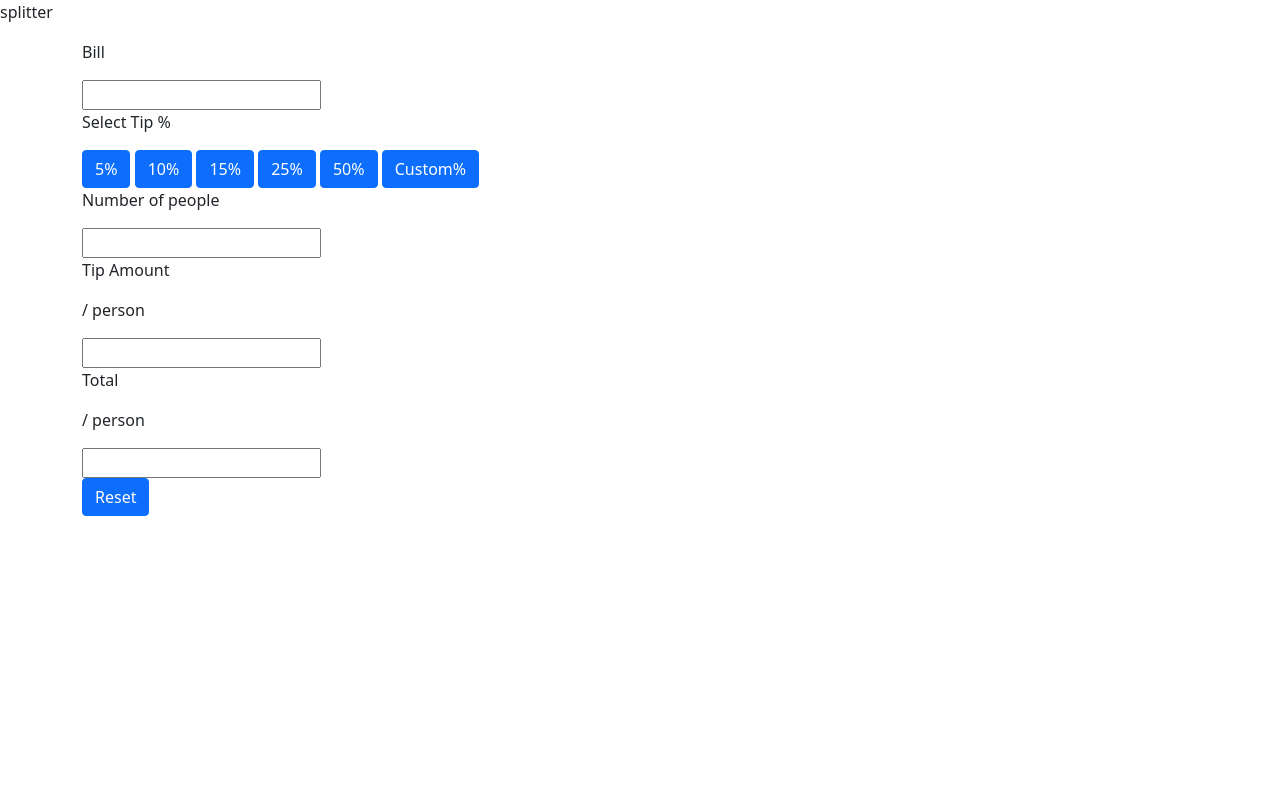
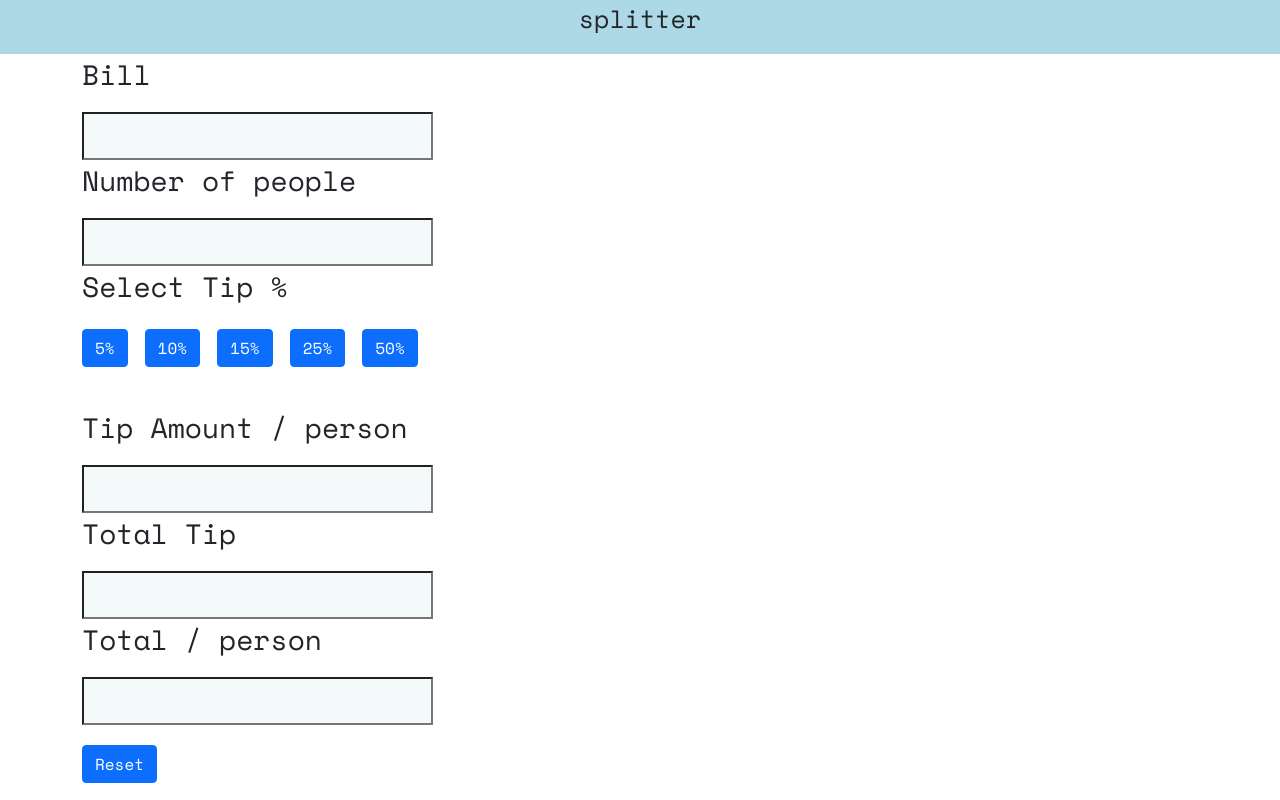
Before and after one commit to michaelsatumba/tip-calculator-app-main, a plain HTML site: page index.html in a window 1280 px wide. Drawn offline with nearby package versions, Linux system fonts and the light colour scheme.

Commit message:
flex - totalTip

```diff
--- a/index.html
+++ b/index.html
@@ -9,7 +9,10 @@
   <link rel="icon" type="image/png" sizes="32x32" href="./images/favicon-32x32.png">
   <link href="https://cdn.jsdelivr.net/npm/bootstrap@5.1.3/dist/css/bootstrap.min.css" rel="stylesheet"
     integrity="sha384-1BmE4kWBq78iYhFldvKuhfTAU6auU8tT94WrHftjDbrCEXSU1oBoqyl2QvZ6jIW3" crossorigin="anonymous">
-  <title>Frontend Mentor | Tip calculator app</title>
+  <link rel="stylesheet" href="styles.css">
+  <link rel="stylesheet" href="https://fonts.googleapis.com/css?family=Space+Mono">
+
+  <title>Tip calculator app</title>
 
 
   <script defer src="script.js"></script>
@@ -17,7 +20,10 @@
 
 <body>
 
-  <p>splitter</p>
+  <div class="title">
+    <p>splitter</p>
+  </div>
+
 
   <div class="container">
 
@@ -26,6 +32,11 @@
       <div>
         <p>Bill</p>
         <input id='bill' type="number" />
+      </div>
+
+      <div>
+        <p>Number of people</p>
+        <input id='people' type="number" />
       </div>
 
 
@@ -47,33 +58,31 @@
         <button class="btn btn-primary" onClick="fifty()">
           50%
         </button>
-        <button class="btn btn-primary" onClick="custom()">
-          Custom%
-        </button>
+
       </div>
 
-      <div>
-        <p>Number of people</p>
-        <input id='people' type="number" />
-      </div>
+
     </div>
 
 
     <div class="right">
 
       <div>
-        <p>Tip Amount</p>
-        <p>/ person</p>
+        <p>Tip Amount / person</p>
         <input id='tip' type="number" />
       </div>
 
       <div>
-        <p>Total</p>
-        <p>/ person</p>
+        <p>Total Tip</p>
+        <input id='totalTip' type="number" />
+      </div>
+
+      <div>
+        <p>Total / person</p>
         <input id='total' type="number" />
       </div>
 
-      <button class="btn btn-primary" onClick="window.location.reload()">
+      <button class="btn btn-primary reset" onClick="window.location.reload()">
         Reset
       </button>
     </div>
--- a/script.js
+++ b/script.js
@@ -4,9 +4,11 @@ function five() {
 	let x = document.getElementById('bill').value;
 	// alert(x);
 	result = x * 0.05;
+
 	let numberOfPeople = document.getElementById('people').value;
 	secondResult = result / numberOfPeople;
 	sum = x / numberOfPeople;
+	document.getElementById('totalTip').value = result;
 	document.getElementById('tip').value = secondResult;
 	document.getElementById('total').value = sum;
 }
@@ -18,6 +20,7 @@ function ten() {
 	let numberOfPeople = document.getElementById('people').value;
 	secondResult = result / numberOfPeople;
 	sum = x / numberOfPeople;
+	document.getElementById('totalTip').value = result;
 	document.getElementById('tip').value = secondResult;
 	document.getElementById('total').value = sum;
 }
@@ -29,6 +32,7 @@ function fifteen() {
 	let numberOfPeople = document.getElementById('people').value;
 	secondResult = result / numberOfPeople;
 	sum = x / numberOfPeople;
+	document.getElementById('totalTip').value = result;
 	document.getElementById('tip').value = secondResult;
 	document.getElementById('total').value = sum;
 }
@@ -40,6 +44,7 @@ function twentyFive() {
 	let numberOfPeople = document.getElementById('people').value;
 	secondResult = result / numberOfPeople;
 	sum = x / numberOfPeople;
+	document.getElementById('totalTip').value = result;
 	document.getElementById('tip').value = secondResult;
 	document.getElementById('total').value = sum;
 }
@@ -51,6 +56,7 @@ function fifty() {
 	let numberOfPeople = document.getElementById('people').value;
 	secondResult = result / numberOfPeople;
 	sum = x / numberOfPeople;
+	document.getElementById('totalTip').value = result;
 	document.getElementById('tip').value = secondResult;
 	document.getElementById('total').value = sum;
 }
--- /dev/null
+++ b/styles.css
@@ -0,0 +1,50 @@
+.container {
+	background-color: hsl(0, 0%, 100%);
+	/* background-color: red; */
+	font-family: Space Mono;
+	font-size: 28px;
+	display: flex;
+	flex-direction: column;
+}
+
+.title {
+	display: flex;
+	flex-direction: row;
+	justify-content: center;
+	background-color: lightblue;
+	font-family: Space Mono;
+	font-size: 25px;
+}
+
+#bill {
+	background-color: hsl(189, 41%, 97%);
+}
+
+#people {
+	background-color: hsl(189, 41%, 97%);
+}
+
+#tip {
+	background-color: hsl(189, 41%, 97%);
+}
+
+#totalTip {
+	background-color: hsl(189, 41%, 97%);
+}
+
+#total {
+	background-color: hsl(189, 41%, 97%);
+}
+
+.left {
+	/* background-color: yellow; */
+}
+
+.right {
+	padding-top: 40px;
+	/* background-color: green; */
+}
+
+.reset {
+	margin-top: 20px;
+}
```
Also changed, not shown: images/favicon-32x32.png.
